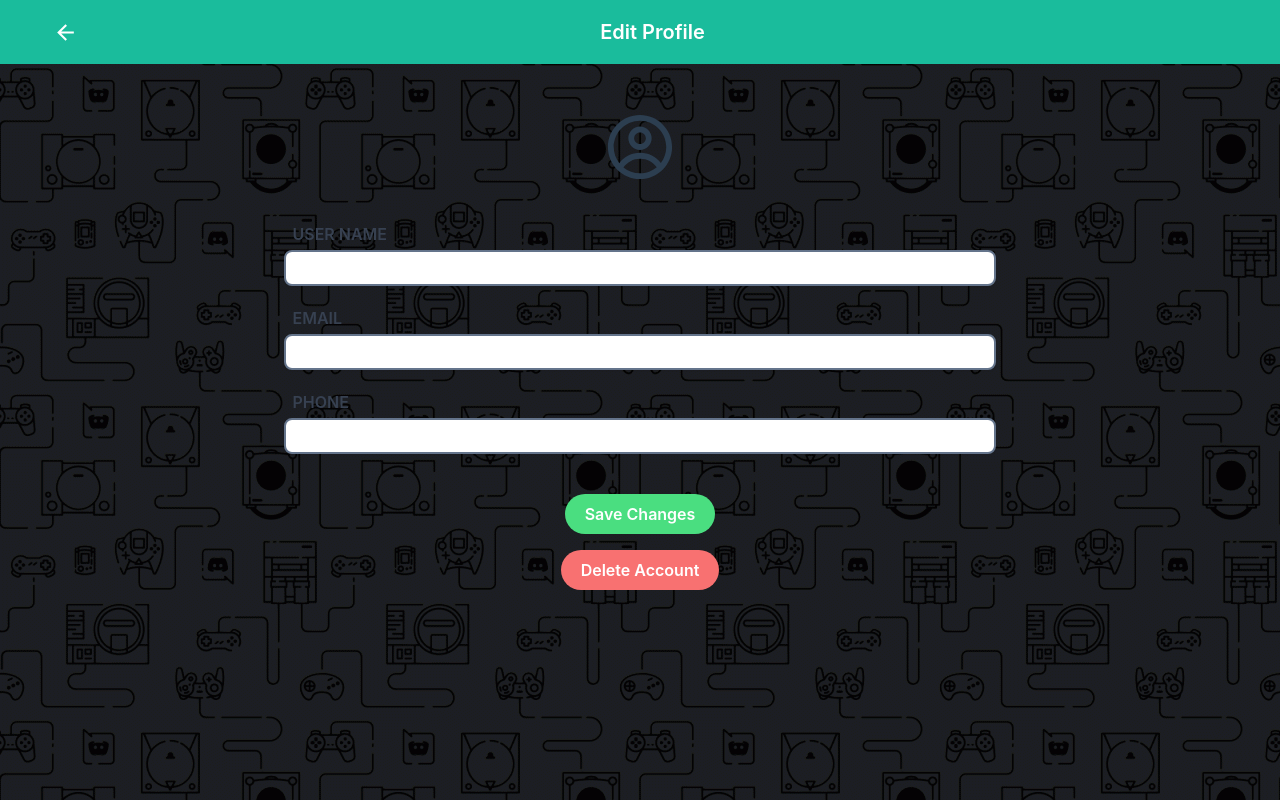
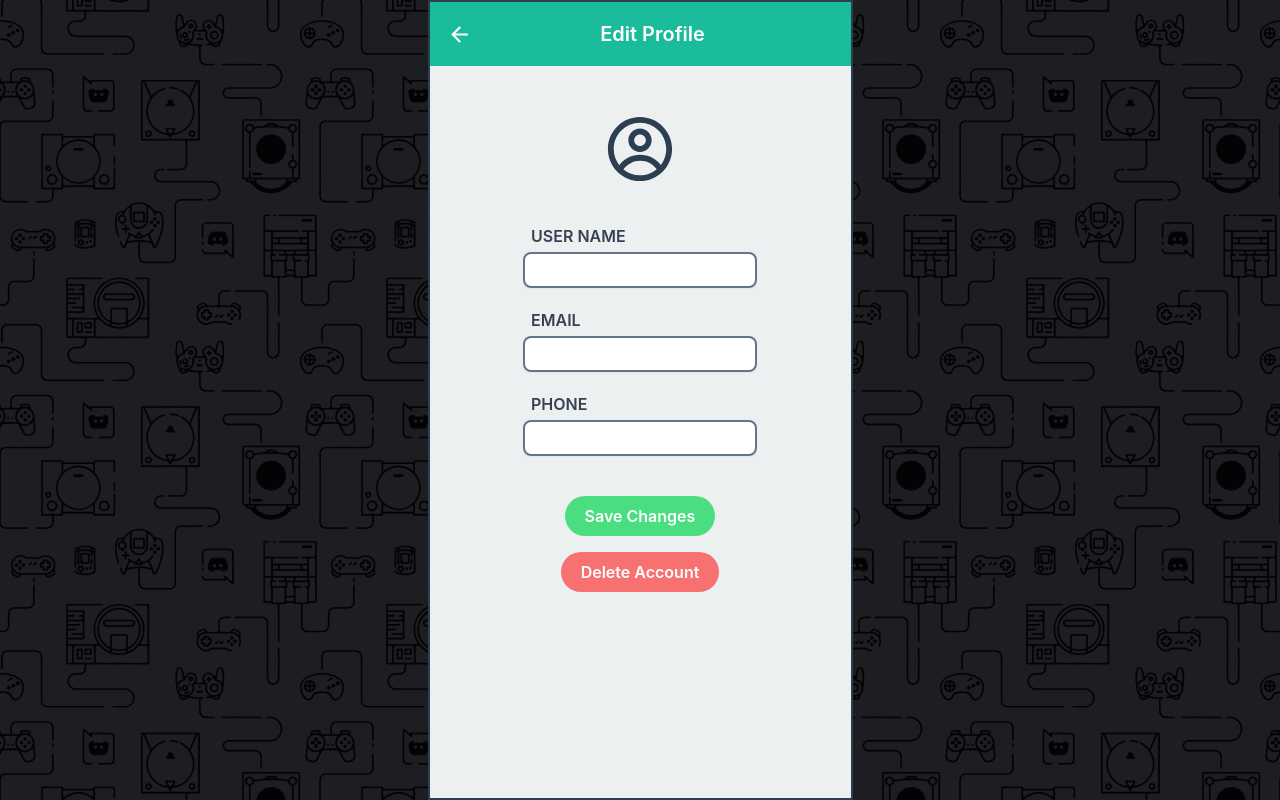
Before and after one commit to tawakalmit/LesGoo-1.2, a Next.js app: page /editprofile in a window 1280 px wide. Built offline with nearby package versions, Linux system fonts and the light colour scheme; no server answers.

Commit message:
edit profile

```diff
--- a/pages/editprofile/index.jsx
+++ b/pages/editprofile/index.jsx
@@ -113,7 +113,7 @@ export default function Editprofile() {
   };
 
   return (
-    <div>
+    <div className='bg-[#ecf0f1] border-0 h-full md:h-full w-[425px] mx-auto border-2 border-[#2c3e50] pb-10 lg:h-screen'>
       <Navbarback title={'Edit Profile'} />
       <div className='w-10/12 flex flex-col mx-auto items-center'>
 
```
